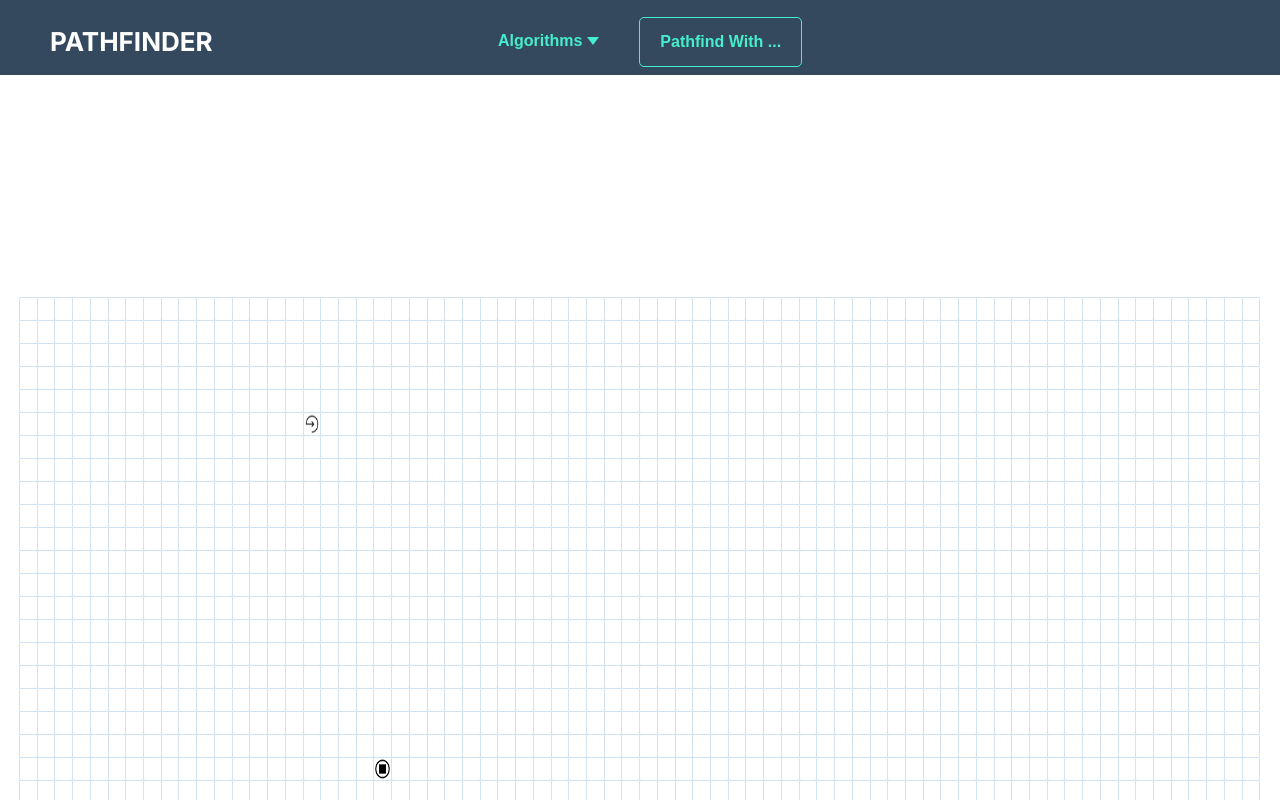
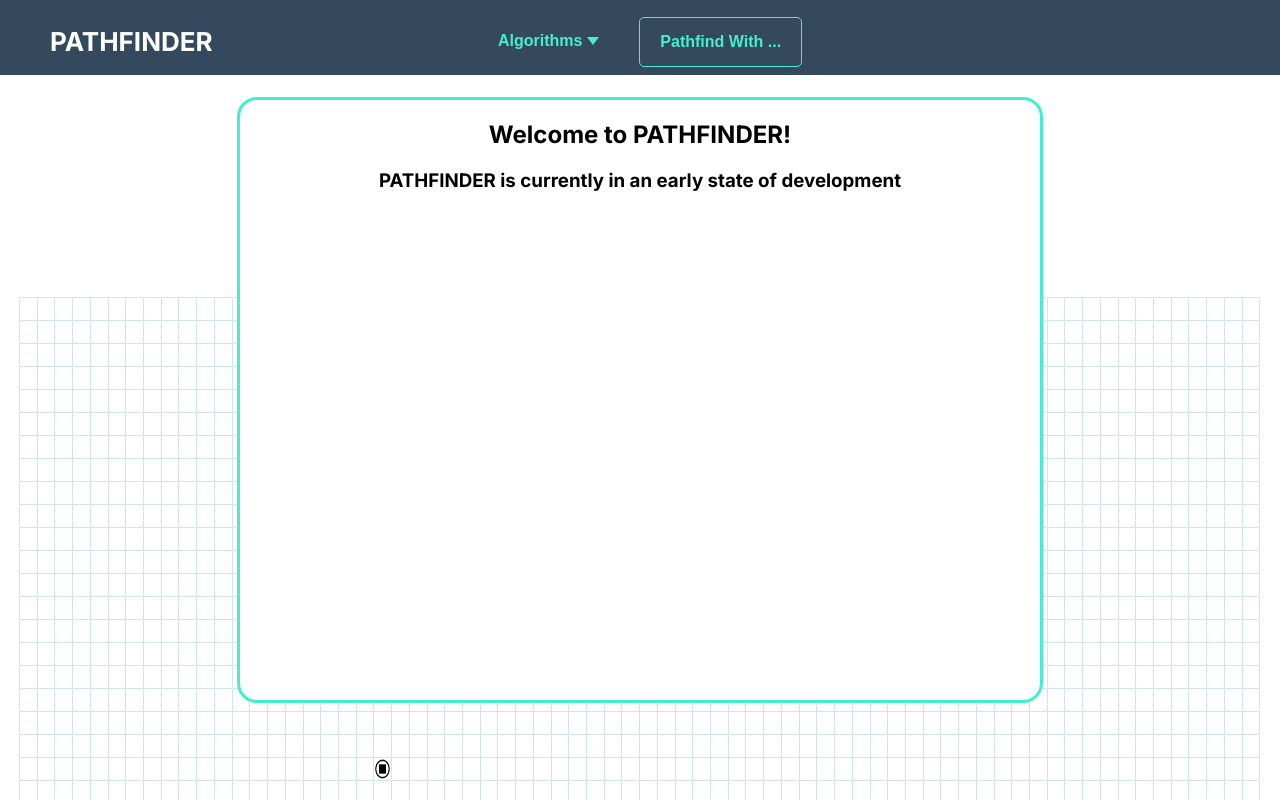
Before and after one commit to ZoomyZoomer/pathfinder, a React (Create React App) app: page / in a window 1280 px wide. Shown: the top 800 px of the page. Built offline with nearby package versions, Linux system fonts and the light colour scheme.

Commit message:
working on tutorial

```diff
--- a/public/style.css
+++ b/public/style.css
@@ -1,5 +1,6 @@
 html{
   height: 100%;
+  position: relative;
 }
 
 body{
@@ -8,6 +9,25 @@ body{
   font-family: Inter, sans-serif;
 }
 
+
+.tutorial--container{
+  position: absolute;
+  left: 0;
+  right: 0;
+  top: 0;
+  bottom: 0;
+  margin: auto;
+  height: 600px;
+  width: 800px;
+  border-style: solid;
+  border-color: #45eecc;
+  border-radius: 20px;
+  align-items: center;
+  justify-content: center;
+  text-align: center;
+  z-index: 1000000000;
+  background-color: white;
+}
 
 .nav--mainGrid{
   display: grid;
--- a/src/App.js
+++ b/src/App.js
@@ -1,10 +1,12 @@
 import React from 'react'
 import Navbar from './components/Navbar'
 import {Grid} from './components/Grid'
+import Tutorial from './components/Tutorial'
 
 const App = () => {
   return (
     <div>
+      <Tutorial />
       <Navbar />
       <Grid />
     </div>
--- a/src/components/Grid.jsx
+++ b/src/components/Grid.jsx
@@ -29,9 +29,9 @@ const Grid = () => {
 
 
   return (
-    <div className="gridGrid">
+    <main className="gridGrid">
       {flexArray}
-    </div>
+    </main>
   )
 }
 
@@ -70,6 +70,7 @@ const makeGrid = () => {
       e.target.classList.add("blocked");
       e.target.classList.remove("unvisited");
       blockedNodes.push(e.target);
+      document.getElementById('clear').classList.add('pointerEventReset');
     }
 
   }
@@ -686,16 +687,6 @@ const makeGrid = () => {
       document.getElementById(endNode).classList.add('goal');
     }
 
-    const mazeGenerator = () => {
-      var blockArray = [];
-
-      for (var i = 0; i < 3; i++){
-        for (var k = 0; k < 3; k++){
-          var arr = [i + '-' + k];
-          blockArray.push(arr);
-        }
-      }
-    }
 
 
 export{
@@ -703,6 +694,6 @@ export{
     BFS,
     AStar,
     DFS,
-    clearTiles,
-    mazeGenerator
+    clearTiles
+
 };
--- /dev/null
+++ b/src/components/Tutorial.jsx
@@ -0,0 +1,14 @@
+import React from 'react'
+
+const Tutorial = () => {
+  return (
+        <nav className='tutorial--container'>
+          <div className='tutorial--contents'>
+              <h1>Welcome to PATHFINDER!</h1>
+              <h3>PATHFINDER is currently in an early state of development</h3>
+          </div>
+        </nav>
+  )
+}
+
+export default Tutorial
```
